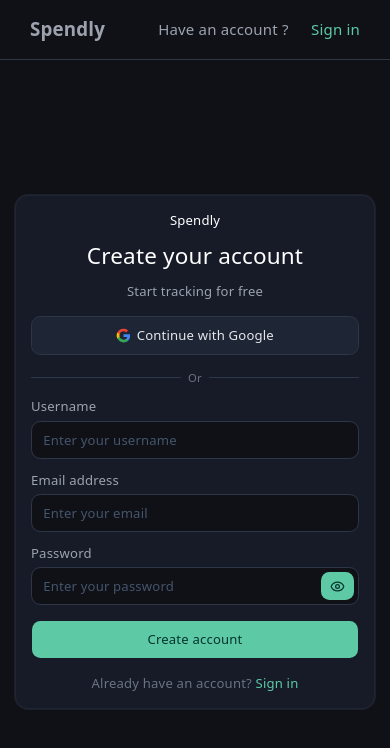
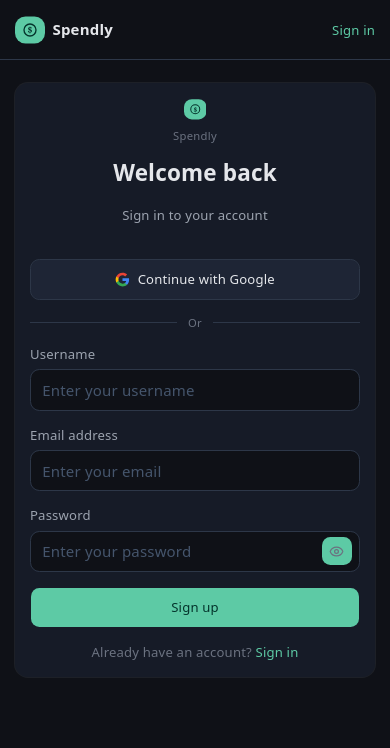
Before and after one commit to JanhaviSolankiNZ/spendly-frontend, a React (Vite) app: page /signup in a window 390 px wide. Shown: the top 748 px of the page. Built offline with nearby package versions, Linux system fonts and the light colour scheme; no server answers.

Commit message:
feat: responsive auth pages

```diff
--- /dev/null
+++ b/src/assets/GoogleIcon.tsx
@@ -0,0 +1,8 @@
+export  const GoogleIcon = () => (
+  <svg width="18" height="18" viewBox="0 0 24 24" fill="none">
+    <path d="M22.56 12.25c0-.78-.07-1.53-.2-2.25H12v4.26h5.92c-.26 1.37-1.04 2.53-2.21 3.31v2.77h3.57c2.08-1.92 3.28-4.74 3.28-8.09z" fill="#4285F4"/>
+    <path d="M12 23c2.97 0 5.46-.98 7.28-2.66l-3.57-2.77c-.98.66-2.23 1.06-3.71 1.06-2.86 0-5.29-1.93-6.16-4.53H2.18v2.84C3.99 20.53 7.7 23 12 23z" fill="#34A853"/>
+    <path d="M5.84 14.09c-.22-.66-.35-1.36-.35-2.09s.13-1.43.35-2.09V7.07H2.18C1.43 8.55 1 10.22 1 12s.43 3.45 1.18 4.93l3.66-2.84z" fill="#FBBC05"/>
+    <path d="M12 5.38c1.62 0 3.06.56 4.21 1.64l3.15-3.15C17.45 2.09 14.97 1 12 1 7.7 1 3.99 3.47 2.18 7.07l3.66 2.84c.87-2.6 3.3-4.53 6.16-4.53z" fill="#EA4335"/>
+  </svg>
+);
--- a/src/assets/SpendlyLogo.tsx
+++ b/src/assets/SpendlyLogo.tsx
@@ -1,6 +1,10 @@
-export function SpendlyLogo({ size = 32 }) {
+export function SpendlyLogo({ className }: {className: string;}) {
   return (
-    <svg width={size} height={size} viewBox="0 0 200 180" xmlns="http://www.w3.org/2000/svg">
+     <svg
+      viewBox="0 0 200 180"
+      xmlns="http://www.w3.org/2000/svg"
+      className={className}
+    >
       <rect x="0" y="0" width="200" height="180" rx="70" fill="#5DCAA5"/>
       <circle cx="100" cy="90" r="40" fill="#5DCAA5" stroke="#04342C" strokeWidth="9"/>
       <text x="100" y="90" textAnchor="middle" dominantBaseline="central" fontFamily="Georgia, serif" fontSize="58" fontWeight="bolder" fill="#04342C">$</text>
--- a/src/features/auth/Navbar.tsx
+++ b/src/features/auth/Navbar.tsx
@@ -1,19 +1,28 @@
+import { SpendlyLogo } from "@/assets/SpendlyLogo";
 import { NavigationMenu, NavigationMenuItem, NavigationMenuList } from "@/components/ui/navigation-menu";
-import { Link } from "react-router-dom"
+import { Link, useLocation } from "react-router-dom"
 
 const Navbar = () => {
+    const location = useLocation();
+    const isSignIn = location.pathname === "/signin";
     return (
-        <div className="flex items-center justify-between py-4 px-8 h-16 border-b border-border">
-            <div>
-                <h1 className="text-xl font-bold text-foreground">
-                    <Link to="/">Spendly</Link>
+        <div className="flex items-center justify-between py-4 px-4 h-16 border-b border-border sm:px-8 h-14 sm:h-16">
+            <Link to="/" className="flex items-center gap-2">
+                <SpendlyLogo className="w-8 h-8"/>
+                <h1 className="text-base sm:text-xl font-bold text-muted-foreground">
+                   Spendly
                 </h1>
-            </div>
+            </Link>
             <NavigationMenu>
-                <NavigationMenuList className="gap-6">
-                    <p>Have an account ?</p>
+                <NavigationMenuList className="gap-2 sm:gap-4">
+                    <p className="text-xs sm:text-sm text-secondary hidden sm:block">{isSignIn ? "Don't have an account?" : "Have an account?"}</p>
                     <NavigationMenuItem>
-                        <Link to="/signin" className="text-primary">Sign in</Link>
+                        <Link
+                            to={isSignIn ? "/signup" : "/signin"}
+                            className="text-primary text-sm font-medium hover:underline"
+                        >
+                            {isSignIn ? "Sign up" : "Sign in"}
+                        </Link>
                     </NavigationMenuItem>
             </NavigationMenuList>
         </NavigationMenu>
--- a/src/layouts/AuthLayout.tsx
+++ b/src/layouts/AuthLayout.tsx
@@ -1,5 +1,8 @@
 import {Outlet} from "react-router-dom";
 import Navbar from "@/features/auth/Navbar";
+
+
+
 const AuthLayout = () => {
     return(
         <div className="min-h-screen">
--- a/src/layouts/MainLayout.tsx
+++ b/src/layouts/MainLayout.tsx
@@ -89,7 +89,7 @@ const DesktopSidebar = () => {
           collapsed && "justify-center px-0",
         )}
       >
-        <SpendlyLogo size={32} />
+        <SpendlyLogo className="w-8 h-8" />
         {!collapsed && (
           <span className="text-[18px] font-semibold text-muted-foreground tracking-tight">
             Spendly
@@ -191,7 +191,7 @@ const MobileDrawer = ({
         {/* drawer header */}
         <div className="flex items-center justify-between px-4 h-14 border-b border-border shrink-0">
           <div className="flex items-center gap-2">
-            <SpendlyLogo size={32} />
+            <SpendlyLogo className="w-8 h-8"/>
             <span className="text-sm font-semibold text-muted-foreground">
               Spendly
             </span>
@@ -247,7 +247,7 @@ const MobileTopBar = ({ onMenuOpen }: { onMenuOpen: () => void }) => {
   return (
     <div className="lg:hidden flex items-center justify-between px-4 h-14 bg-card border-b border-border shrink-0">
       <div className="flex items-center gap-2">
-        <SpendlyLogo size={32} />
+        <SpendlyLogo className="w-8 h-8"/>
         <span className="text-sm font-semibold text-muted-foreground">
           Spendly
         </span>
--- a/src/pages/signin/SignInPage.tsx
+++ b/src/pages/signin/SignInPage.tsx
@@ -15,6 +15,8 @@ import { useForm } from "react-hook-form";
 import {zodResolver} from "@hookform/resolvers/zod"
 import type { SignInData } from "@/utils/schema";
 import { signInSchema } from "@/utils/schema";
+import { SpendlyLogo } from "@/assets/SpendlyLogo";
+import { GoogleIcon } from "@/assets/GoogleIcon";
 
 const SignInPage = () => {
   const [showPassword, setShowPassword] = useState(false);
@@ -35,70 +37,55 @@ const SignInPage = () => {
   }
 
   return (
-    <div className="min-h-[calc(100vh-4rem)] flex items-center justify-center">
-      <Card className="w-full max-w-sm m-auto  border border-card-foreground">
-        <CardHeader className="text-center text-muted space-y-2">
-          <div>
-            <img />
-            <p>Spendly</p>
+    <div className="min-h-[calc(100vh-4rem)] flex flex-col">
+    <div className="flex-1 flex items-start sm:items-center justify-center px-4 pt-6 pb-8 sm:py-10">
+      <div className="w-full max-w-sm">
+      <Card className="border-0 sm:border sm:border-card-foreground rounded-xl shadow-none sm:shadow-sm">
+        <CardHeader className="text-center space-y-3 pb-0 px-4 sm:px-6">
+          <div className="flex flex-col items-center gap-2">
+            <SpendlyLogo className="w-6 h-6 sm:w-8 sm:h-8" />
+            <span className="text-xs text-secondary font-medium tracking-wide">Spendly</span>
           </div>
-          <h1 className="text-2xl">Welcome back</h1>
-          <p className="text-foreground text-light">Sign in to your account</p>
+          <h1 className="text-2xl font-semibold text-muted-foreground">Welcome back</h1>
+          <p className="text-foreground text-sm mt-1">Sign in to your account</p>
         </CardHeader>
-        <CardContent className="space-y-4">
+        <CardContent className="space-y-4 pt-5 px-4 sm:px-6">
           <Button
             variant="outline"
             type="button"
-            className="w-full bg-card-foreground text-muted-foreground py-5 cursor-pointer hover:bg-card-foreground"
+            className="w-full h-11 bg-card-foreground text-muted-foreground cursor-pointer gap-2 border-border hover:bg-card-foreground"
           >
-            <svg width="18" height="18" viewBox="0 0 24 24" fill="none">
-              <path
-                d="M22.56 12.25c0-.78-.07-1.53-.2-2.25H12v4.26h5.92c-.26 1.37-1.04 2.53-2.21 3.31v2.77h3.57c2.08-1.92 3.28-4.74 3.28-8.09z"
-                fill="#4285F4"
-              />
-              <path
-                d="M12 23c2.97 0 5.46-.98 7.28-2.66l-3.57-2.77c-.98.66-2.23 1.06-3.71 1.06-2.86 0-5.29-1.93-6.16-4.53H2.18v2.84C3.99 20.53 7.7 23 12 23z"
-                fill="#34A853"
-              />
-              <path
-                d="M5.84 14.09c-.22-.66-.35-1.36-.35-2.09s.13-1.43.35-2.09V7.07H2.18C1.43 8.55 1 10.22 1 12s.43 3.45 1.18 4.93l3.66-2.84z"
-                fill="#FBBC05"
-              />
-              <path
-                d="M12 5.38c1.62 0 3.06.56 4.21 1.64l3.15-3.15C17.45 2.09 14.97 1 12 1 7.7 1 3.99 3.47 2.18 7.07l3.66 2.84c.87-2.6 3.3-4.53 6.16-4.53z"
-                fill="#EA4335"
-              />
-            </svg>
+            <GoogleIcon/>
             Continue with Google
           </Button>
-          <div className="flex items-center">
+          <div className="flex items-center gap-3">
             <Separator className="flex-1" />
-            <p className="text-xs text-secondary px-2">Or</p>
+            <p className="text-xs text-secondary">Or</p>
             <Separator className="flex-1" />
           </div>
           {errors.root && (
-            <div className="text-xs text-red-400 bg-red-500/10 border border-red-500/20 rounded-lg px-3 py-2">
+            <div className="text-xs text-red-400 bg-red-500/10 border border-red-500/20 rounded-lg px-3 py-2.5">
               {errors.root.message}
             </div>
           )}
           <form className="space-y-4" onSubmit={handleSubmit(onSubmit)} noValidate>
-            <div className="space-y-2">
-              <Label className="text-foreground">Email address</Label>
-              <Input type="email" placeholder="Enter your email" {...register("email")} />
+            <div className="space-y-1.5">
+              <Label className="text-foreground text-sm">Email address</Label>
+              <Input type="email" placeholder="Enter your email" {...register("email")} className="h-11 text-base sm:text-sm" />
               {errors.email && (
                 <p className="text-xs text-red-400">{errors.email.message}</p>
               )}
             </div>
-            <div className="space-y-2">
-              <div className="flex justify-between">
-                <Label className="text-foreground">Password</Label>
-                <Link to="/forgot-password" className="text-primary">
+            <div className="space-y-1.5">
+              <div className="flex items-center justify-between">
+                <Label className="text-foreground text-sm">Password</Label>
+                <Link to="/forgot-password" className="text-primary text-xs hover:underline">
                   Forgot Password?
                 </Link>
               </div>
               <div className="relative">
-                <Input type={showPassword ? "text": "password"} placeholder="Enter your password" {...register("password")} />
-                <Button className="absolute right-1 top-1 cursor-pointer" onClick={() => setShowPassword(!showPassword)}>
+                <Input type={showPassword ? "text": "password"} placeholder="Enter your password" {...register("password")} className="h-11 text-base sm:text-sm" />
+                <Button className="absolute right-3 top-1.5 cursor-pointer text-secondary hover:text-muted-foreground transition-colors p-2 -mr-1" onClick={() => setShowPassword(!showPassword)}>
                  {showPassword ? <EyeOff/> : <Eye />}
                 </Button>
               </div>
@@ -106,13 +93,15 @@ const SignInPage = () => {
                 <p className="text-xs text-red-400">{errors.password.message}</p>
               )}
             </div>
-            <Button className="w-full py-5 px-2 cursor-pointer" type="submit">
+            <Button className="w-full h-11 font-medium cursor-pointer" type="submit">
               {loading ? <><Loader2 size={16} className="animate-spin" /> Signing in...</> : "Sign in"}
             </Button>
           </form>
-          <p className="text-secondary text-center">Don't have an account? <Link to="/signup" className="text-primary">Sign up free</Link></p>
+          <p className="text-secondary text-center text-sm">Don't have an account? <Link to="/signup" className="text-primary font-medium hover:underline">Sign up</Link></p>
         </CardContent>
       </Card>
+      </div>
+      </div>
     </div>
   );
 };
--- a/src/pages/signup/SignUpPage.tsx
+++ b/src/pages/signup/SignUpPage.tsx
@@ -15,6 +15,8 @@ import { useForm } from "react-hook-form";
 import {zodResolver} from "@hookform/resolvers/zod"
 import { signUpSchema } from "@/utils/schema";
 import type{ SignUpData } from "@/utils/schema";
+import { SpendlyLogo } from "@/assets/SpendlyLogo";
+import { GoogleIcon } from "@/assets/GoogleIcon";
 
 const SignUpPage = () => {
   const [showPassword, setShowPassword] = useState(false);
@@ -32,82 +34,76 @@ const SignUpPage = () => {
     }
   }
 
-  return (
-    <div className="min-h-[calc(100vh-4rem)] flex items-center justify-center">
-      <Card className="w-full max-w-sm m-auto  border border-card-foreground">
-        <CardHeader className="text-center text-muted space-y-2">
-          <div>
-            <img />
-            <p>Spendly</p>
+  return (    <div className="min-h-[calc(100vh-4rem)] flex flex-col">
+      <div className="flex-1 flex items-start sm:items-center justify-center px-4 pt-6 pb-8 sm:py-10">
+        <div className="w-full max-w-sm">
+        <Card className="border-0 sm:border sm:border-card-foreground rounded-xl shadow-none sm:shadow-sm">
+          <CardHeader className="text-center space-y-3 pb-0 px-4 sm:px-6">
+            <div className="flex flex-col items-center gap-2">
+              <SpendlyLogo className="w-6 h-6 sm:w-8 sm:h-8" />
+              <span className="text-xs text-secondary font-medium tracking-wide">Spendly</span>
             </div>
-          <h1 className="text-2xl">Create your account</h1>
-          <p className="text-foreground text-light">Start tracking for free</p>
+            <h1 className="text-2xl font-semibold text-muted-foreground">Welcome back</h1>
+            <p className="text-foreground text-sm mt-1">Sign in to your account</p>
           </CardHeader>
-        <CardContent className="space-y-4">
+          <CardContent className="space-y-4 pt-5 px-4 sm:px-6">
             <Button
               variant="outline"
               type="button"
-            className="w-full bg-card-foreground text-muted-foreground py-5 cursor-pointer hover:bg-card-foreground"
+              className="w-full h-11 bg-card-foreground text-muted-foreground cursor-pointer gap-2 border-border hover:bg-card-foreground"
             >
-            <svg width="18" height="18" viewBox="0 0 24 24" fill="none">
-              <path
-                d="M22.56 12.25c0-.78-.07-1.53-.2-2.25H12v4.26h5.92c-.26 1.37-1.04 2.53-2.21 3.31v2.77h3.57c2.08-1.92 3.28-4.74 3.28-8.09z"
-                fill="#4285F4"
-              />
-              <path
-                d="M12 23c2.97 0 5.46-.98 7.28-2.66l-3.57-2.77c-.98.66-2.23 1.06-3.71 1.06-2.86 0-5.29-1.93-6.16-4.53H2.18v2.84C3.99 20.53 7.7 23 12 23z"
-                fill="#34A853"
-              />
-              <path
-                d="M5.84 14.09c-.22-.66-.35-1.36-.35-2.09s.13-1.43.35-2.09V7.07H2.18C1.43 8.55 1 10.22 1 12s.43 3.45 1.18 4.93l3.66-2.84z"
-                fill="#FBBC05"
-              />
-              <path
-                d="M12 5.38c1.62 0 3.06.56 4.21 1.64l3.15-3.15C17.45 2.09 14.97 1 12 1 7.7 1 3.99 3.47 2.18 7.07l3.66 2.84c.87-2.6 3.3-4.53 6.16-4.53z"
-                fill="#EA4335"
-              />
-            </svg>
+              <GoogleIcon/>
               Continue with Google
             </Button>
-          <div className="flex items-center">
+            <div className="flex items-center gap-3">
               <Separator className="flex-1" />
-            <p className="text-xs text-secondary px-2">Or</p>
+              <p className="text-xs text-secondary">Or</p>
               <Separator className="flex-1" />
             </div>
             {errors.root && (
-            <div className="text-xs text-red-400 bg-red-500/10 border border-red-500/20 rounded-lg px-3 py-2">
+              <div className="text-xs text-red-400 bg-red-500/10 border border-red-500/20 rounded-lg px-3 py-2.5">
                 {errors.root.message}
-            </div>)}
+              </div>
+            )}
             <form className="space-y-4" onSubmit={handleSubmit(onSubmit)} noValidate>
-            <div className="space-y-2">
-              <Label className="text-foreground">Username</Label>
-              <Input type="email" placeholder="Enter your username" {...register("username")} />
-              {errors.username && (<p>{errors.username.message}</p>)}
+              <div className="space-y-1.5">
+                <Label className="text-foreground text-sm">Username</Label>
+                <Input type="text" placeholder="Enter your username" {...register("username")} className="h-11 text-base sm:text-sm" />
+                {errors.username && (
+                  <p className="text-xs text-red-400">{errors.username.message}</p>
+                )}
               </div>
-            <div className="space-y-2">
-              <Label className="text-foreground">Email address</Label>
-              <Input type="email" placeholder="Enter your email" {...register("email")} />
-              {errors.email && (<p>{errors.email.message}</p>)}
+               <div className="space-y-1.5">
+                <Label className="text-foreground text-sm">Email address</Label>
+                <Input type="email" placeholder="Enter your email" {...register("email")} className="h-11 text-base sm:text-sm" />
+                {errors.email && (
+                  <p className="text-xs text-red-400">{errors.email.message}</p>
+                )}
               </div>
-            <div className="space-y-2">
-                <Label className="text-foreground">Password</Label>
+              <div className="space-y-1.5">
+                <div className="flex items-center justify-between">
+                  <Label className="text-foreground text-sm">Password</Label>
+                </div>
                 <div className="relative">
-                <Input type={showPassword? "text": "password"} placeholder="Enter your password" {...register("password")} />
-                {errors.password && (<p>{errors.password.message}</p>)}
-                <Button className="absolute right-1 top-1 cursor-pointer" onClick={() => setShowPassword(!showPassword)}>
-                  {showPassword ? <EyeOff size={16}/> : <Eye size={16} />}
+                  <Input type={showPassword ? "text": "password"} placeholder="Enter your password" {...register("password")} className="h-11 text-base sm:text-sm" />
+                  <Button className="absolute right-3 top-1.5 cursor-pointer text-secondary hover:text-muted-foreground transition-colors p-2 -mr-1" onClick={() => setShowPassword(!showPassword)}>
+                   {showPassword ? <EyeOff/> : <Eye />}
                   </Button>
                 </div>
+                 {errors.password && (
+                  <p className="text-xs text-red-400">{errors.password.message}</p>
+                )}
               </div>
-            <Button className="w-full py-5 px-2 cursor-pointer" type="submit" disabled={loading}>
-              {loading ? <><Loader2 size={16} className="animate-spin" /> Creating account...</>: "Create account"}
+              <Button className="w-full h-11 font-medium cursor-pointer" type="submit">
+                {loading ? <><Loader2 size={16} className="animate-spin" /> Signing up...</> : "Sign up"}
               </Button>
             </form>
-          <p className="text-secondary text-center">Already have an account? <Link to="/signup" className="text-primary">Sign in</Link></p>
+            <p className="text-secondary text-center text-sm">Already have an account? <Link to="/signin" className="text-primary font-medium hover:underline">Sign in</Link></p>
           </CardContent>
         </Card>
         </div>
-  );
+        </div>
+      </div>)
 };
 
 export default SignUpPage;
```
Lines whose indentation alone changed are shown as unchanged.
